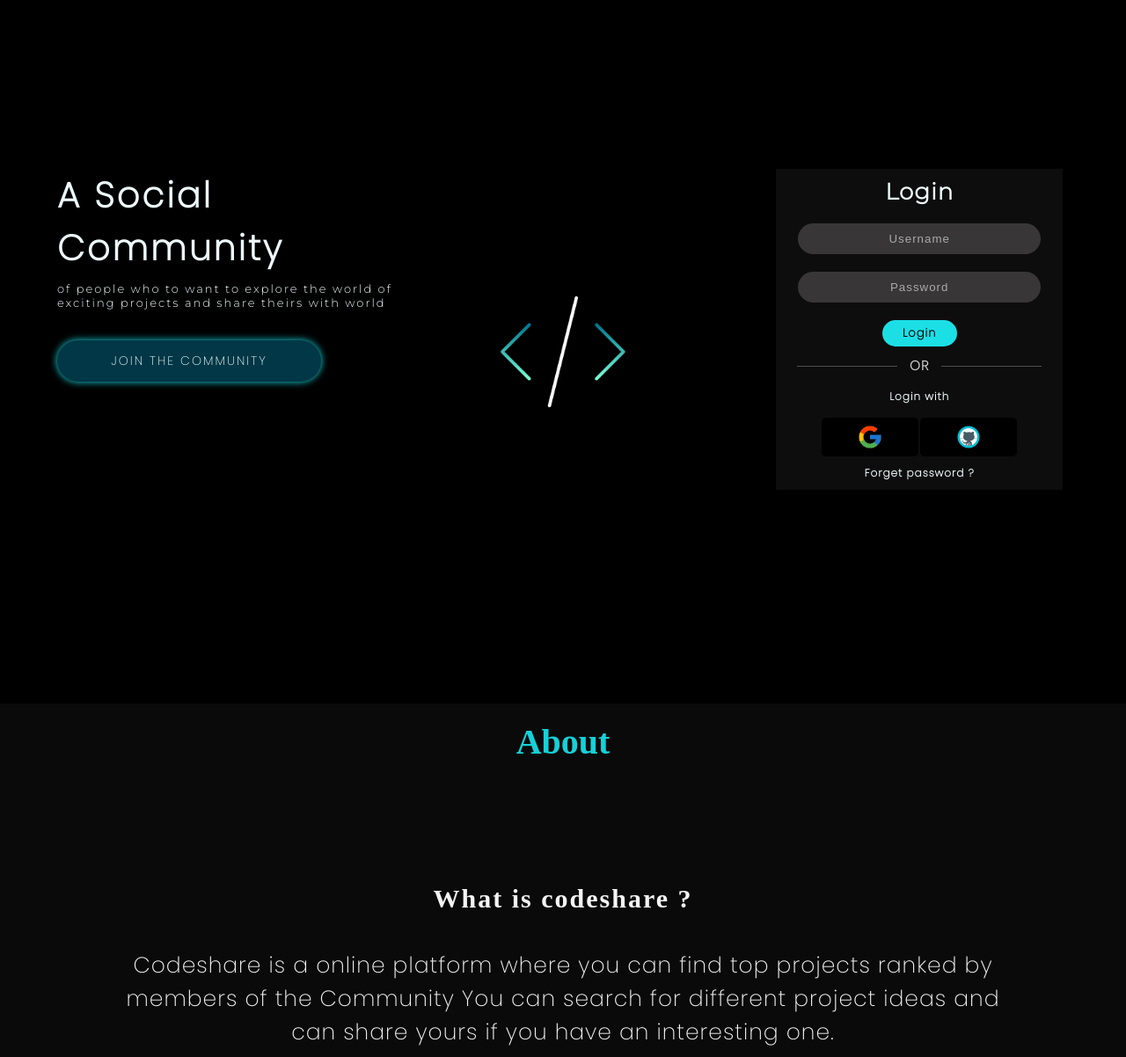
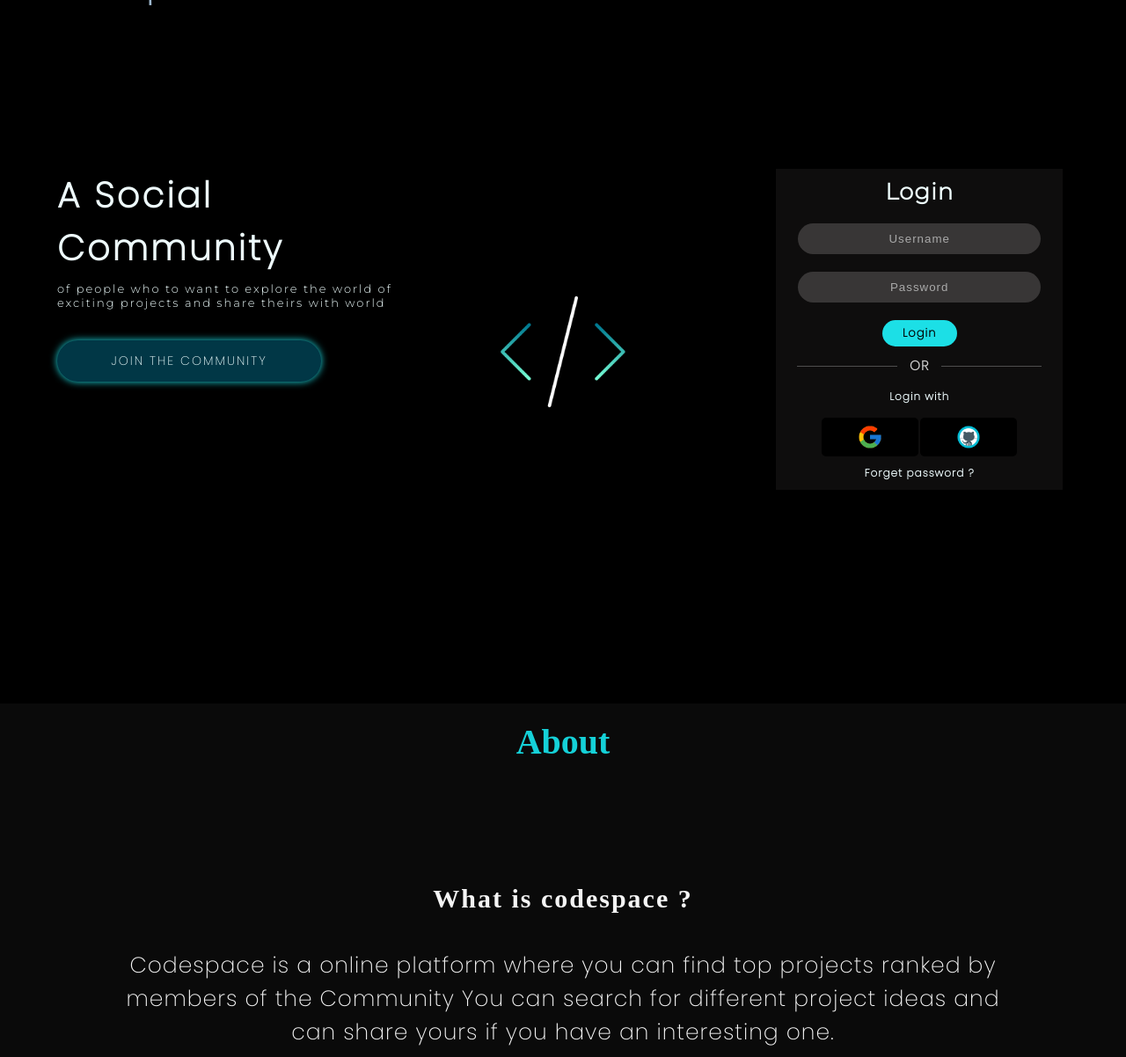
Before and after one commit to nitishchaudhary/Codeshare, a Django app: page / in a window 1280 px wide. Shown: the top 1202 px of the page at 88% size. Run offline with Django 3.2, Linux system fonts and the light colour scheme; some libraries are stand-ins or nearby versions.

Commit message:
Some minor changes

```diff
--- a/Templates/home.html
+++ b/Templates/home.html
@@ -17,7 +17,7 @@
     <section class="first-container">
       <div class="navbar" id="nav">
         <div class="logo">
-          <a href="#">codeshare</a>
+          <a href="#">codespace</a>
         </div>
         <!-- <div class="search">
           <input
@@ -31,7 +31,7 @@
           </button>
         </div> -->
         <ul>
-          <li><a href="about">About</a></li>
+          <li><a href="#about">About</a></li>
           <li><a href="about">Connect</a></li>
           <li><a href="about">Home</a></li>
         </ul>
@@ -136,13 +136,14 @@
       </div>
     </section>
     <section class="about-container">
+      <a name="about"></a>
       <div class="about">
         <h1>About</h1>
         <br />
         <div class="definition-container">
-          <h2>What is codeshare ?</h2>
+          <h2>What is codespace ?</h2>
           <p>
-            Codeshare is a online platform where you can find top
+            Codespace is a online platform where you can find top
             projects ranked by members of the Community You can search for
             different project ideas and can share yours if you have an
             interesting one.
```
